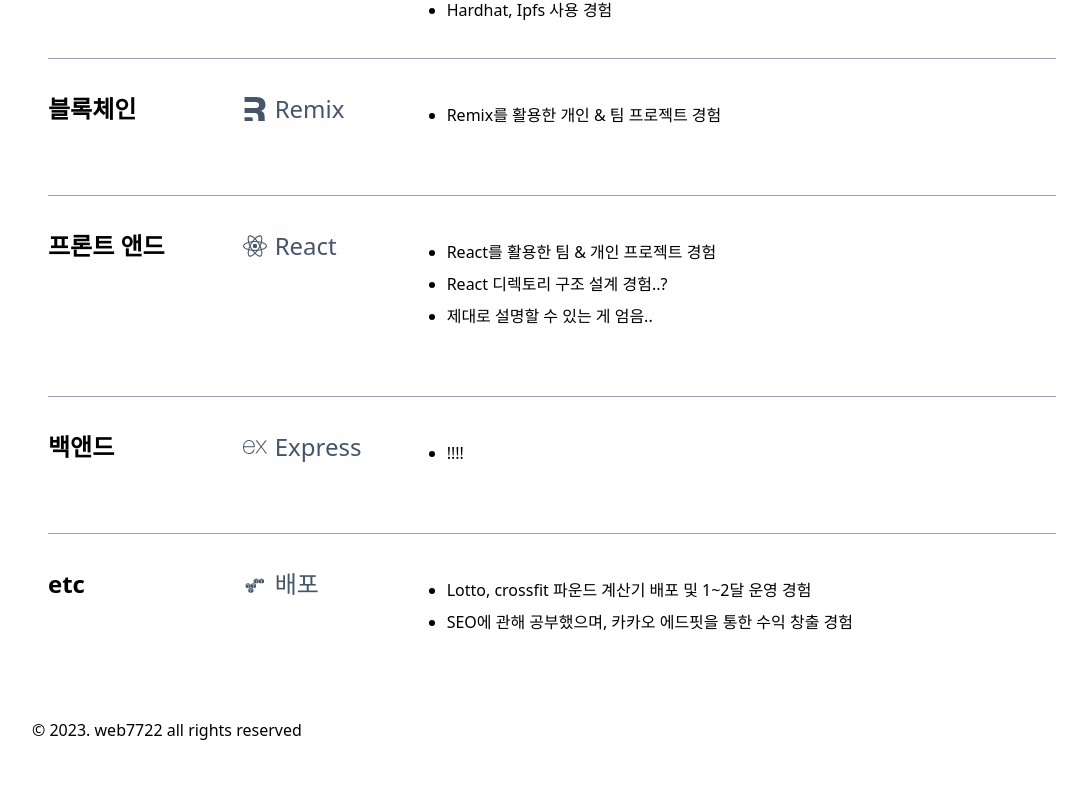
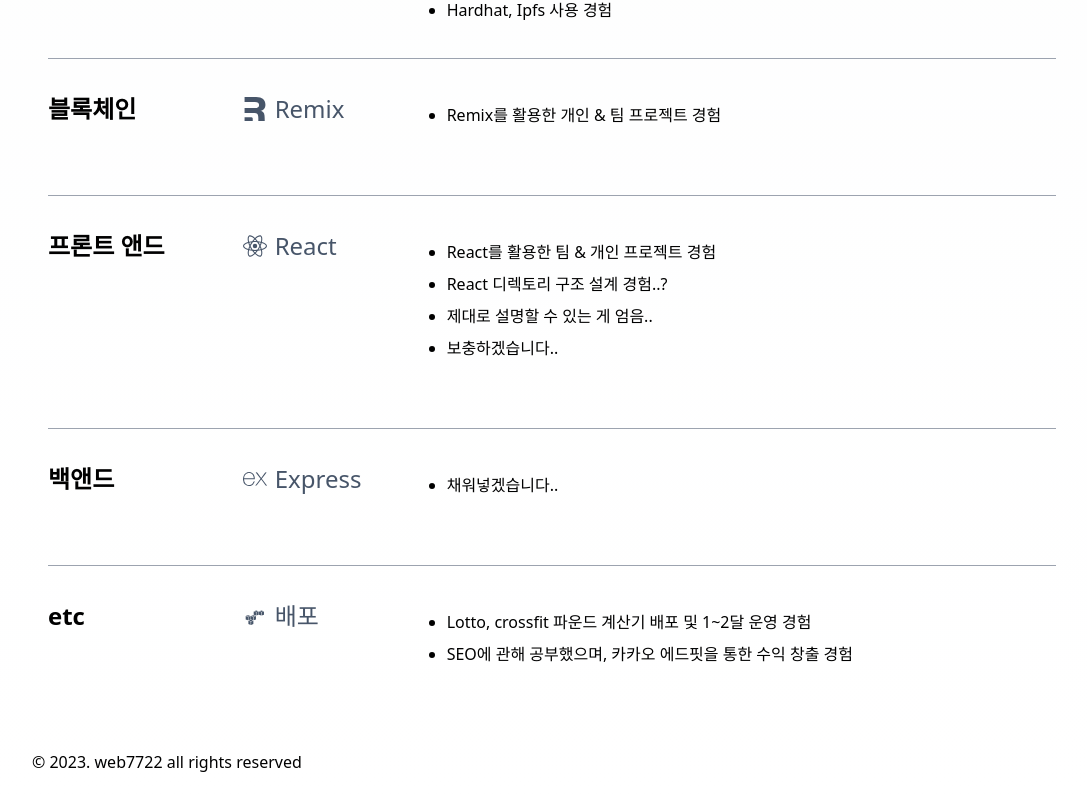
Before and after one commit to jisub12/portfolio_paJion, a React (Create React App) app: page / in a window 1280 px wide. Shown: the part 2819-3623 px from the top of the page, without its empty margins (88-1175 px from the left). Before the commit the page ends 3591 px from the top, so only its background shows below. Built offline with nearby package versions, Linux system fonts and the light colour scheme.

Commit message:
12081030

```diff
--- a/src/contents/skills.jsx
+++ b/src/contents/skills.jsx
@@ -77,6 +77,7 @@ const Skills = () => {
                                 <li>React를 활용한 팀 & 개인 프로젝트 경험</li>
                                 <li>React 디렉토리 구조 설계 경험..?</li>
                                 <li>제대로 설명할 수 있는 게 엄음..</li>
+                                <li>보충하겠습니다..</li>
                                 {/* <li>브라우저 랜더링 과정을 설명 할 수 있음!</li> */}
                             </ul>
                         </li>
@@ -95,7 +96,7 @@ const Skills = () => {
                                 <span className="md:w-[120px]">Express</span>
                             </span>
                             <ul className="list-disc list-outside leading-6 px-[20px] md:leading-8 text-[12px] md:text-[16px] ">
-                                <li>!!!!</li>
+                                <li>채워넣겠습니다..</li>
                             </ul>
                         </li>
                     </ul>
```
